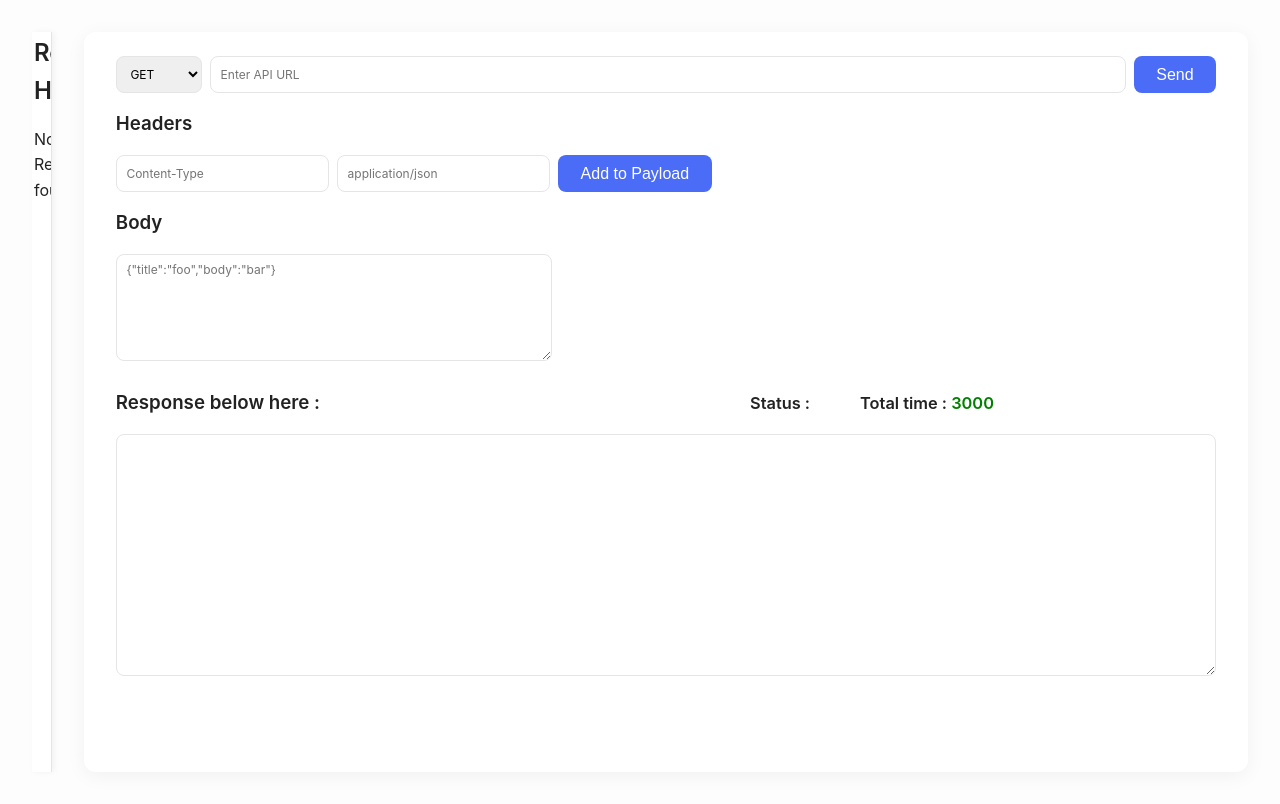
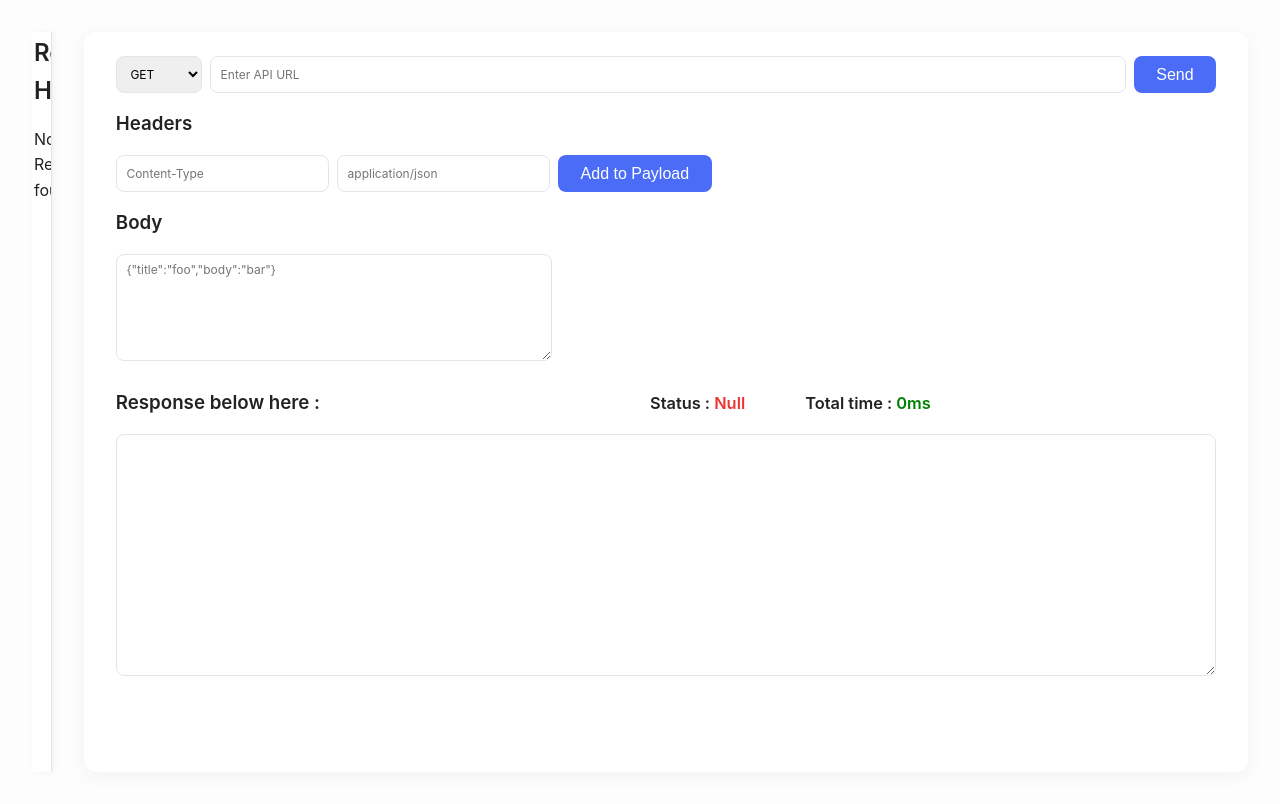
Before and after one commit to Harish010818/API-Proxy-Server, a React (Vite) app in the folder frontend/: page / in a window 1280 px wide. Built offline with nearby package versions, Linux system fonts and the light colour scheme.

Commit message:
feat: total response time of api added in UI

```diff
--- a/frontend/src/App.jsx
+++ b/frontend/src/App.jsx
@@ -11,8 +11,7 @@ function App() {
     url: "",
     method: "GET",
     headers: {},
-    body: {}
-  //params: {},
+    body: {},
   });
 
   const [headerKey, setHeaderKey] = useState("");
@@ -20,14 +19,8 @@ function App() {
   const [bodyText, setBodyText] = useState("");
   const [res, setRes] = useState("");
   const [reqhistory, setReqHistory] = useState([]);
-  const [status, setStatus] = useState("");
-  const [time, setTime] = useState(3000);
-
-
-  useEffect(() => {
-    const data = JSON.parse(localStorage.getItem("req")) || [];
-    setReqHistory(data);
-  }, [])
+  const [status, setStatus] = useState("Null");
+  const [time, setTime] = useState("0");
 
 
   //Handle url/method
@@ -49,13 +42,10 @@ function App() {
         ...prevState,
         body: body,
       }));
-
-
     } catch (error) {
       console.error("Invalid JSON format in body");
     }
   };
-
 
   // Add header
   const addHeader = () => {
@@ -73,7 +63,7 @@ function App() {
     }
   };
 
-  // Send request
+  // Send request handler
   const sendRequestHandler = async (e) => {
     e.preventDefault();
 
@@ -82,49 +72,55 @@ function App() {
       return;
     }
 
-    const storeReqs = [...reqhistory, payload]
+    const storeReqs = [...reqhistory, payload];
     setReqHistory(storeReqs);
     localStorage.setItem("req", JSON.stringify(storeReqs));
 
     try {
-      console.time("time");
+      const start = performance.now(); //start time
+
       const response = await fetch(`${import.meta.env.VITE_API_URL}/request`, {
         method: "POST",
         headers: { "Content-Type": "application/json" },
         body: JSON.stringify(payload),
-        credentials: "include"
+        credentials: "include",
       });
-      console.timeEnd("time");
+
+      const end = performance.now(); // end time
+      const total = (end - start).toFixed(2);
+
+      setTime(total); // show in UI
+
       const result = await response.json();
       console.log(result);
+
       if (result.data) {
-        if(typeof result.data === "object"){
-          setRes(JSON.stringify(result.data, null, 2)); // pretty JSON
-          setStatus(result.status);
+        if (typeof result.data === "object") {
+          setRes(JSON.stringify(result.data, null, 2));
+          setStatus(result.status); // show status
         } else {
           setRes("Error: " + JSON.stringify(result.data, null, 2));
         }
       } else {
-        setRes("Error: Could not send request")
+        setRes("Error: Could not send request");
       }
     } catch (err) {
       setRes("Error: " + JSON.stringify(err?.message, null, 2));
     }
   };
 
-
+  // autofill history on the form handler
   const autofillHistoryHandler = (data) => {
     setPayLoad((prevState) => ({
       ...prevState,
       url: data.url,
-      method: data.method
-    }))
+      method: data.method,
+    }));
 
     const objHeader = data.headers;
     if (objHeader && Object.keys(objHeader).length > 0) {
       setHeaderKey(Object.keys(objHeader)[0]);
       setHeaderValue(Object.values(objHeader)[0]);
-
     } else {
       setHeaderKey("");
       setHeaderValue("");
@@ -134,21 +130,28 @@ function App() {
     if (objBody && Object.keys(objBody).length > 0) {
       setPayLoad((prevState) => ({
         ...prevState,
-        body: objBody
+        body: objBody,
       }));
 
       setBodyText(JSON.stringify(objBody, null, 2));
     } else {
       setPayLoad((prevState) => ({
         ...prevState,
-        body: {}
+        body: {},
       }));
       setBodyText("");
     }
 
     console.log(payload);
     setRes("");
-  }
+  };
+
+
+  useEffect(() => {
+    const data = JSON.parse(localStorage.getItem("req")) || [];
+    setReqHistory(data);
+  }, []);
+
 
   return (
     <>
--- a/frontend/src/components/MainContainer.jsx
+++ b/frontend/src/components/MainContainer.jsx
@@ -82,12 +82,9 @@ const MainContainer = ({
         <div className="response">
   <div className="response-header">
     <h3>Response below here :</h3>
-
     <div className="response-meta">
-      <h3>
-        Status : <span className={`status ${status === 200 ? "success" : "error"}`}>{status}</span>
-      </h3>
-      <h3>Total time : <span className="time">{time}</span></h3>
+      <h3>Status : <span className={`status ${status === 200 ? "success" : "error"}`}>{status}</span></h3>
+      <h3>Total time : <span className="time">{time}ms</span></h3>
     </div>
   </div>
 
--- a/frontend/src/index.css
+++ b/frontend/src/index.css
@@ -161,7 +161,6 @@ button:active {
 }
 
 
-
 .response {
   margin-top: 20px;
 }
@@ -171,13 +170,13 @@ button:active {
   display: flex;
   align-items: center;
   margin-bottom: 8px;
-  gap: 430px;
+  gap: 330px;
 }
 
 /* right side container */
 .response-meta {
   display: flex;
-  gap: 50px; /* good space between time & status */
+  gap: 60px; /* good space between time & status */
   font-size: 14px;
 }
 
@@ -194,6 +193,6 @@ button:active {
 }
 
 .status.error {
-  color: red;
+  color: rgb(237, 52, 52);
   font-weight: 600;
 }
```
